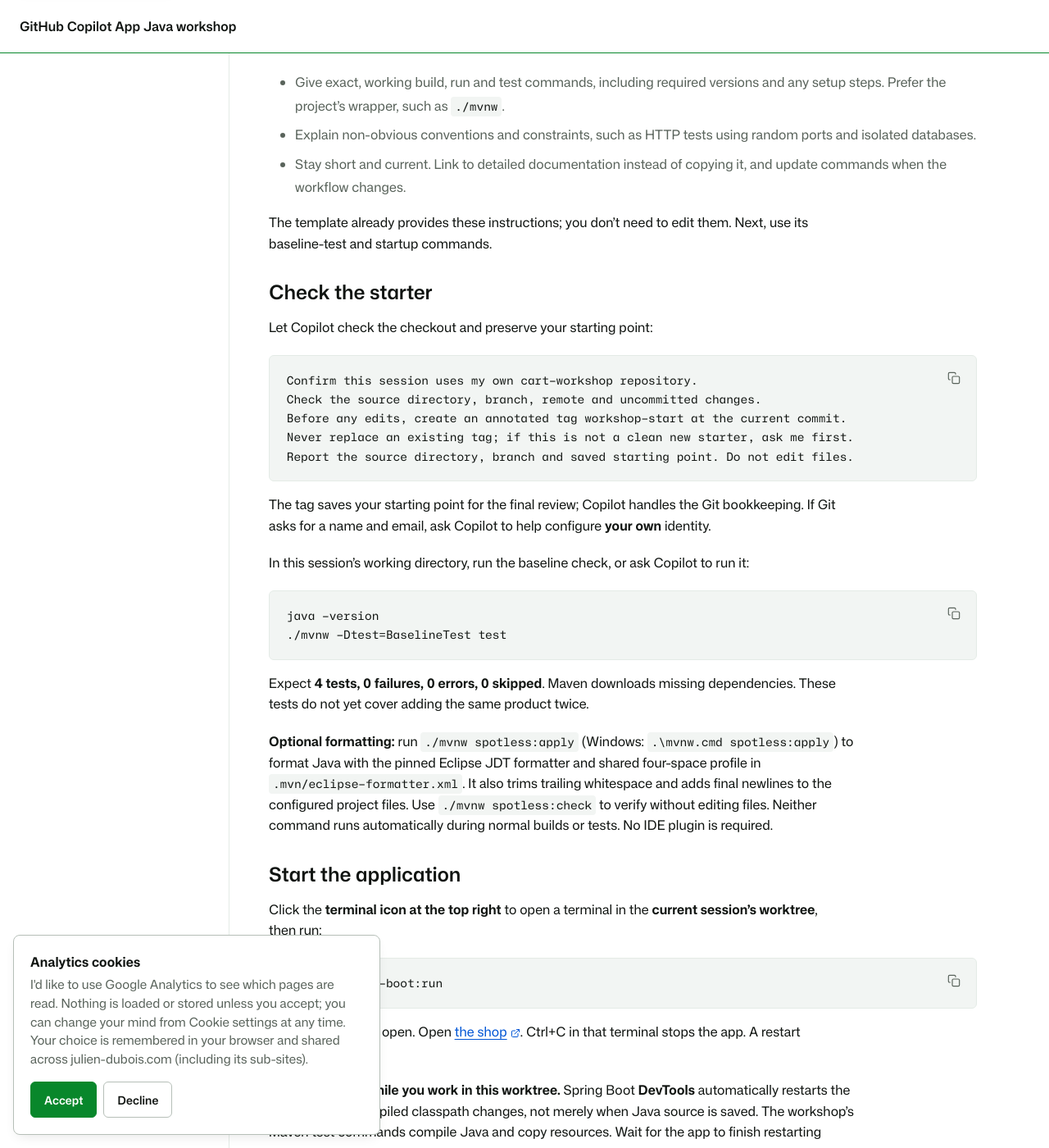
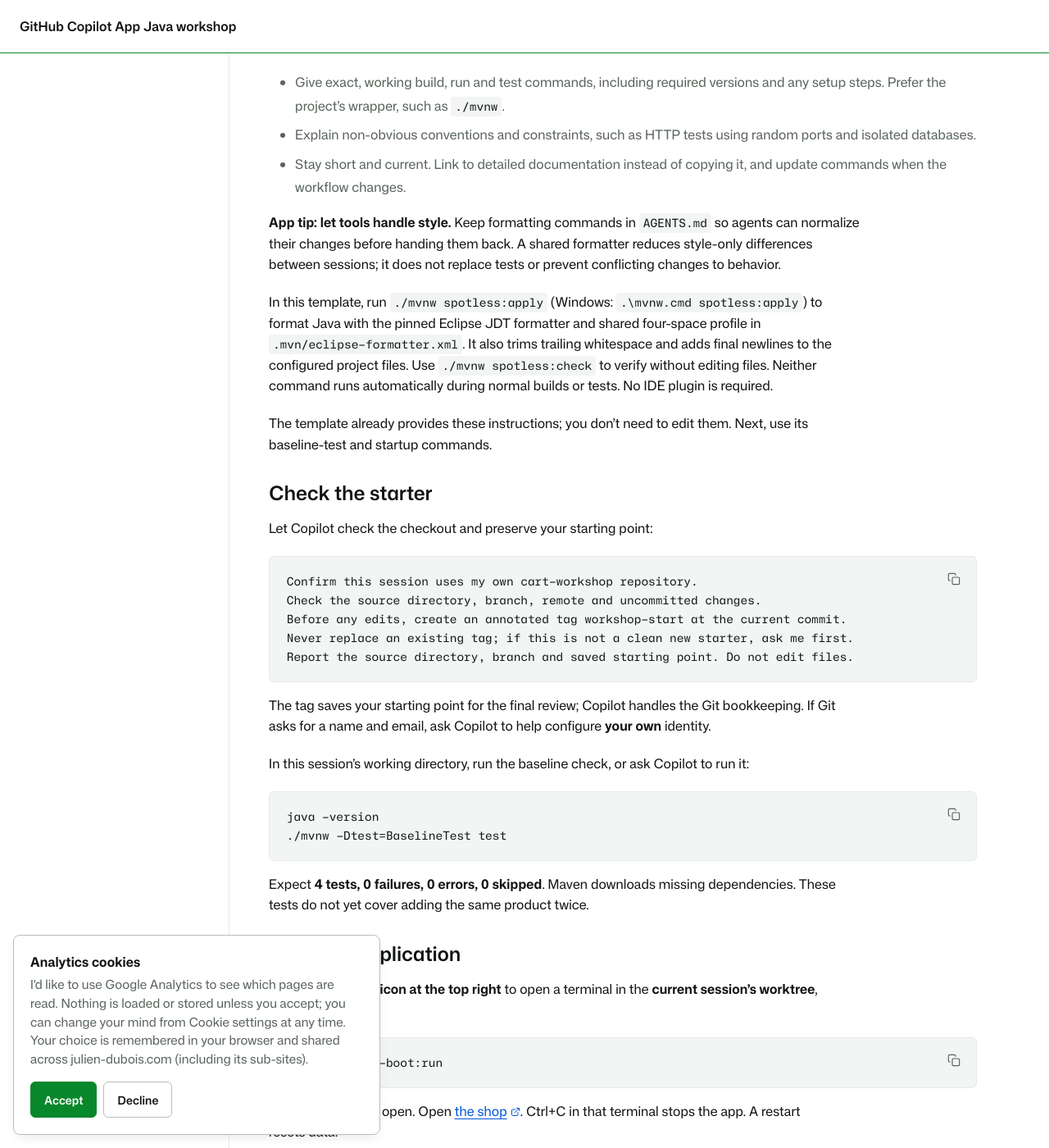
Before and after one commit to jdubois/copilot-shopping-cart-workshop, a Jekyll site: the page built from workshop/setup.md, in a window 1280 px wide and 1400 px high, scrolled down 1616 px. Shown: the whole window at 82% size. Built offline with Jekyll 4.4.1, drawn with Linux system fonts in a browser that asks for light colours.

Commit message:
Document shared formatting workflow for coding agents
Add formatting commands to AGENTS.md, explain deterministic style in setup, and link the guidance from the parallel-session chapter.

Co-authored-by: Copilot App <223556219+Copilot@users.noreply.github.com>

```diff
--- a/workshop/setup.md
+++ b/workshop/setup.md
@@ -87,6 +87,19 @@ and let the human manage the running shop.
 - Stay short and current. Link to detailed documentation instead of copying
   it, and update commands when the workflow changes.
 
+**App tip: let tools handle style.** Keep formatting commands in `AGENTS.md` so
+agents can normalize their changes before handing them back. A shared formatter
+reduces style-only differences between sessions; it does not replace tests or
+prevent conflicting changes to behavior.
+{: #formatting}
+
+In this template, run `./mvnw spotless:apply` (Windows:
+`.\mvnw.cmd spotless:apply`) to format Java with the pinned Eclipse JDT formatter
+and shared four-space profile in `.mvn/eclipse-formatter.xml`. It also trims
+trailing whitespace and adds final newlines to the configured project files.
+Use `./mvnw spotless:check` to verify without editing files. Neither command
+runs automatically during normal builds or tests. No IDE plugin is required.
+
 The template already provides these instructions; you don't need to edit them.
 Next, use its baseline-test and startup commands.
 
@@ -116,13 +129,6 @@ java -version
 
 Expect **4 tests, 0 failures, 0 errors, 0 skipped**. Maven downloads missing
 dependencies. These tests do not yet cover adding the same product twice.
-
-**Optional formatting:** run `./mvnw spotless:apply` (Windows:
-`.\mvnw.cmd spotless:apply`) to format Java with the pinned Eclipse JDT formatter
-and shared four-space profile in `.mvn/eclipse-formatter.xml`. It also trims
-trailing whitespace and adds final newlines to the configured project files.
-Use `./mvnw spotless:check` to verify without editing files. Neither command
-runs automatically during normal builds or tests. No IDE plugin is required.
 
 ## Start the application
 
```
Also changed, not shown: AGENTS.md (+4 -0 lines), workshop/parallel.md (+4 -0 lines).
